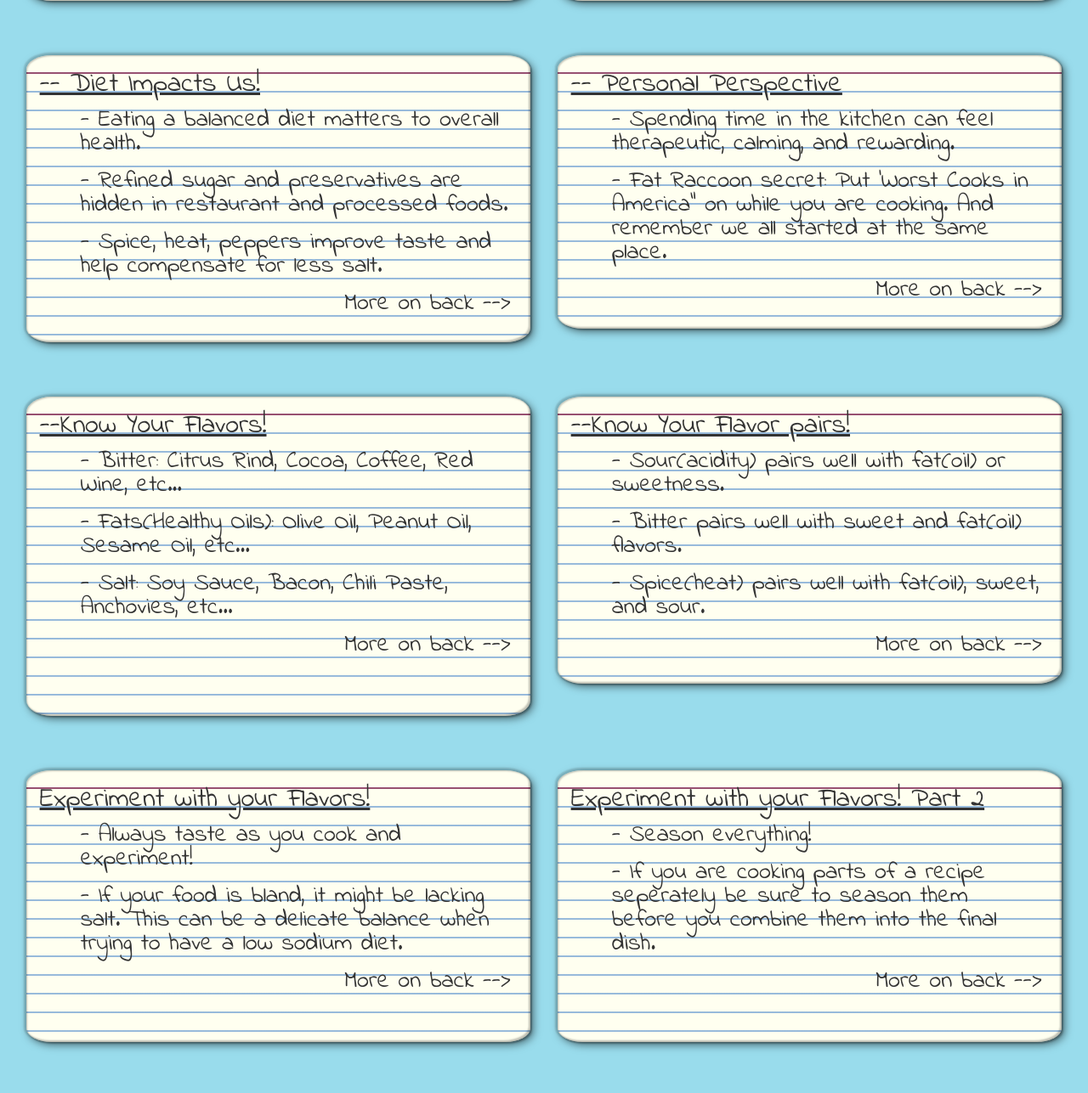
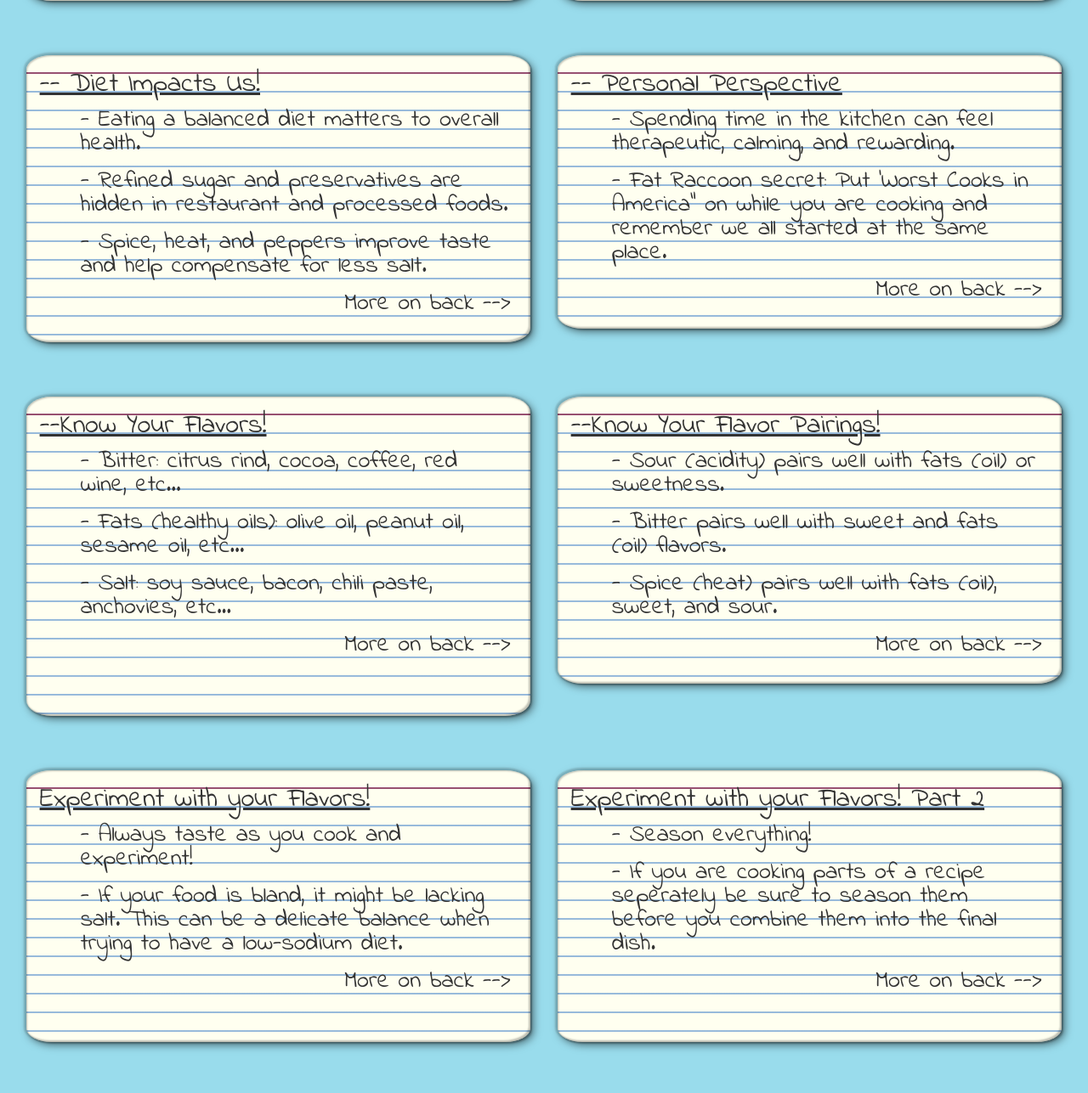
Before and after one commit to Richardaeld/Fat_Racoon_Kitchen, a Flask app: page /lessons in a window 1280 px wide. Shown: the part 934-2221 px from the top of the page at 85% size. Run offline with Flask 2, Linux system fonts and the light colour scheme; some libraries are stand-ins or nearby versions.

Commit message:
Grammar corrections

```diff
--- a/templates/lessons.html
+++ b/templates/lessons.html
@@ -96,7 +96,7 @@
                         <p>- Refined sugar and preservatives are hidden in restaurant and processed foods.</p>
                     </li>
                     <li>
-                        <p>- Spice, heat, peppers improve taste and help compensate for less salt.</p>
+                        <p>- Spice, heat, and peppers improve taste and help compensate for less salt.</p>
                     </li>
                     <li>
                         <p class="can-be-flipped remove-p-margin">More on back --&gt;</p>
@@ -107,10 +107,10 @@
             <div class="index-back index-card-pattern card-carousel generic-box-shadow lessons large-content-height">
                 <ul class="index-back-text">
                     <li>
-                        <p>- Portion control is as important as balanced diet!</p>
+                        <p>- Portion control is as important as a balanced diet!</p>
                     </li>
                     <li>
-                        <p>- Spice, soluble fiber, and drinking more water help you feel more full.</p>
+                        <p>- Spice, soluble fiber, and drinking more water will help you feel more full.</p>
                     </li>
                     <li>
                         <p>- A proper diet helps us feel happier, more motivated, and less depressed.</p>
@@ -130,7 +130,7 @@
                         <p>- Spending time in the kitchen can feel therapeutic, calming, and rewarding.</p>
                     </li>
                     <li>
-                        <p>- Fat Raccoon secret: Put 'Worst Cooks in America" on while you are cooking. And remember we all started at the same place.</p>
+                        <p>- Fat Raccoon secret: Put 'Worst Cooks in America" on while you are cooking and remember we all started at the same place.</p>
                     </li>
                     <li>
                         <p class="can-be-flipped remove-p-margin">More on back --&gt;</p>
@@ -147,7 +147,7 @@
                         <p>- Changing a recipe to accommodate for personal taste is important.</p>
                     </li>
                     <li>
-                        <p>- Remember, cooking is a skill that imporves as you practice. Learn from your mistakes.</p>
+                        <p>- Remember, cooking is a skill that improves as you practice. Learn from your mistakes.</p>
                     </li>
                 </ul>
             </div>
@@ -161,13 +161,13 @@
                 <h3>--Know Your Flavors!</h3>
                 <ul>
                     <li>
-                        <p>- Bitter: Citrus Rind, Cocoa, Coffee, Red Wine, etc...</p>
+                        <p>- Bitter: citrus rind, cocoa, coffee, red wine, etc...</p>
                     </li>
                     <li>
-                        <p>- Fats(Healthy Oils): Olive Oil, Peanut Oil, Sesame Oil, etc...</p>
+                        <p>- Fats (healthy oils): olive oil, peanut oil, sesame oil, etc...</p>
                     </li>
                     <li>
-                        <p>- Salt: Soy Sauce, Bacon, Chili Paste, Anchovies, etc...</p>
+                        <p>- Salt: soy sauce, bacon, chili paste, anchovies, etc...</p>
                     </li>
                     <li>
                         <p class="can-be-flipped remove-p-margin">More on back --&gt;</p>
@@ -178,16 +178,16 @@
             <div class="index-back index-card-pattern card-carousel generic-box-shadow lessons large-content-height">
                 <ul class="index-back-text">
                     <li>
-                        <p>- Spice(Heat): Chipotle(Mature Jalapeno), Ancho(Poblano), Sambal, Black/White Pepper, etc...</p>
+                        <p>- Spice (heat): chipotle (mature jalapeno), ancho (poblano), sambal, black/white pepper, etc...</p>
                     </li>
                     <li>
-                        <p>- Sweet: Fruit, Caramelized Veg, Carrots, etc... </p>
+                        <p>- Sweet: fruit, caramelized veg, carrots, etc... </p>
                     </li>
                     <li>
-                        <p>- Sour(Acidity): Citrus, Pickled Veg, Vinegar, Yogurt, etc...</p>
+                        <p>- Sour (acidity): citrus, pickled veg, vinegar, yogurt, etc...</p>
                     </li>
                     <li>
-                        <p>- Umami(Amino Acid and Glutamate): Fish, Cured Meats, Mushrooms, Ripe Tomato, Soy Sauce, etc...</p>
+                        <p>- Umami (amino acid and glutamate): fish, cured meats, mushrooms, ripened tomatoes, soy sauce, etc...</p>
                     </li>
                 </ul>
             </div>
@@ -198,16 +198,16 @@
         <div class="index-rotate">
             <!-- Card face -->
             <div class="index-face index-card-pattern card-carousel generic-box-shadow lessons large-content-height">
-                <h3>--Know Your Flavor pairs!</h3>
+                <h3>--Know Your Flavor Pairings!</h3>
                 <ul>
                     <li>
-                        <p>- Sour(acidity) pairs well with fat(oil) or sweetness.</p>
+                        <p>- Sour (acidity) pairs well with fats (oil) or sweetness.</p>
                     </li>
                     <li>
-                        <p>- Bitter pairs well with sweet and fat(oil) flavors.</p>
+                        <p>- Bitter pairs well with sweet and fats (oil) flavors.</p>
                     </li>
                     <li>
-                        <p>- Spice(heat) pairs well with fat(oil), sweet, and sour.</p>
+                        <p>- Spice (heat) pairs well with fats (oil), sweet, and sour.</p>
                     </li>
                     <li>
                         <p class="can-be-flipped remove-p-margin">More on back --&gt;</p>
@@ -242,7 +242,7 @@
                         <p>- Always taste as you cook and experiment!</p>
                     </li>
                     <li>
-                        <p>- If your food is bland, it might be lacking salt. This can be a delicate balance when trying to have a low sodium diet.</p>
+                        <p>- If your food is bland, it might be lacking salt. This can be a delicate balance when trying to have a low-sodium diet.</p>
                     </li>
                     <li>
                         <p class="can-be-flipped remove-p-margin">More on back --&gt;</p>
@@ -253,7 +253,7 @@
             <div class="index-back index-card-pattern card-carousel generic-box-shadow lessons large-content-height">
                 <ul class="index-back-text">
                     <li>
-                        <p>- Oven roasted peppers like: poblano(ancho), chipotle(mature jalapeno), and habanero can add a lot to a dish without adding salt.</p>
+                        <p>- Oven roasted peppers like: poblano (ancho), chipotle (mature jalapeno), and habanero can add a lot to a dish without adding salt.</p>
                     </li>
                     <li>
                         <p>- Try to think of recipes as flavor pairings.  You might have been missing something all along.</p>
@@ -284,10 +284,10 @@
             <div class="index-back index-card-pattern card-carousel generic-box-shadow lessons large-content-height">
                 <ul class="index-back-text">
                     <li>
-                        <p>- Be mindful some flavors like sour(acidity) do not hold up well during cooking and will break down in the heat.</p>
+                        <p>- Be mindful that some flavors like sour (acidity) do not hold up well during cooking and will break down in the heat.</p>
                     </li>
                     <li>
-                        <p>- Spice(heat) also breaks down while cooking; however, oil spreads spice(heat) while cooking!</p>
+                        <p>- Spice (heat) also breaks down while cooking; however, oil spreads and intensifies spice (heat) while cooking!</p>
                     </li>
                 </ul>
             </div>
```
